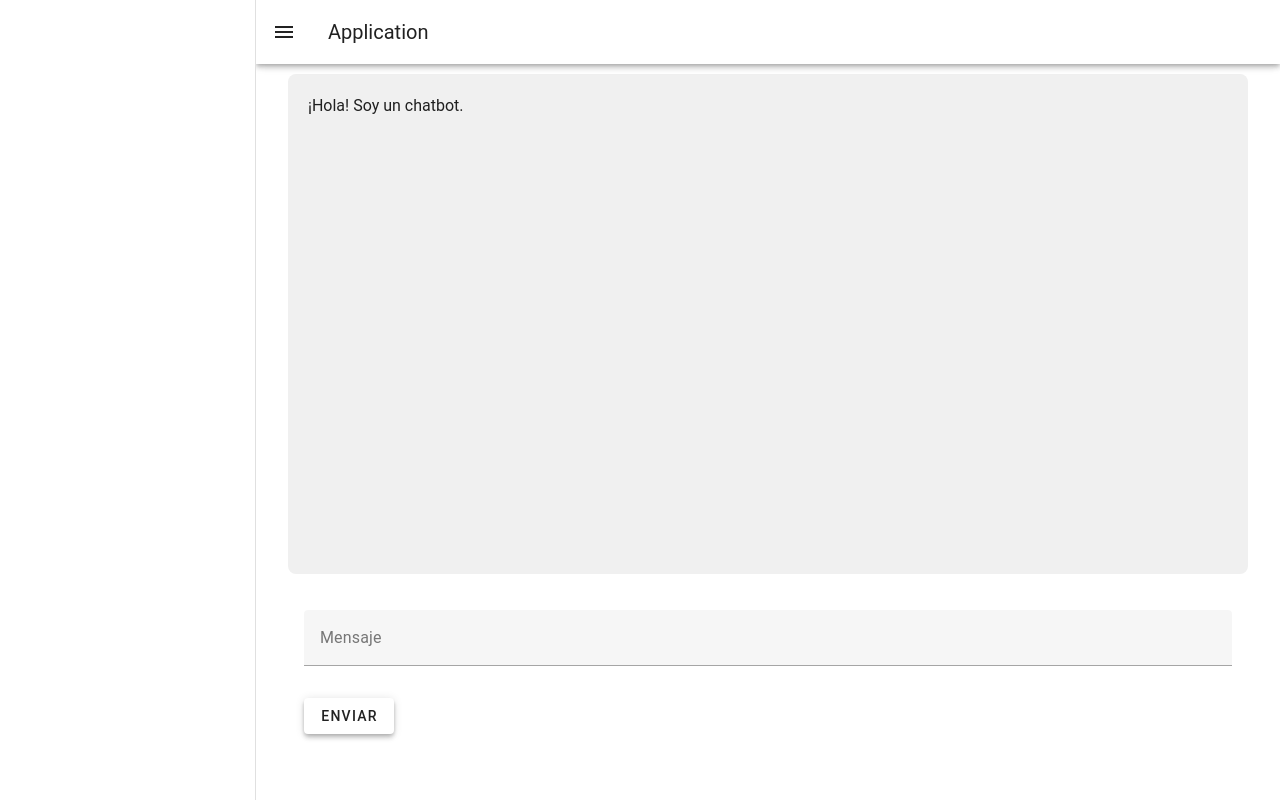
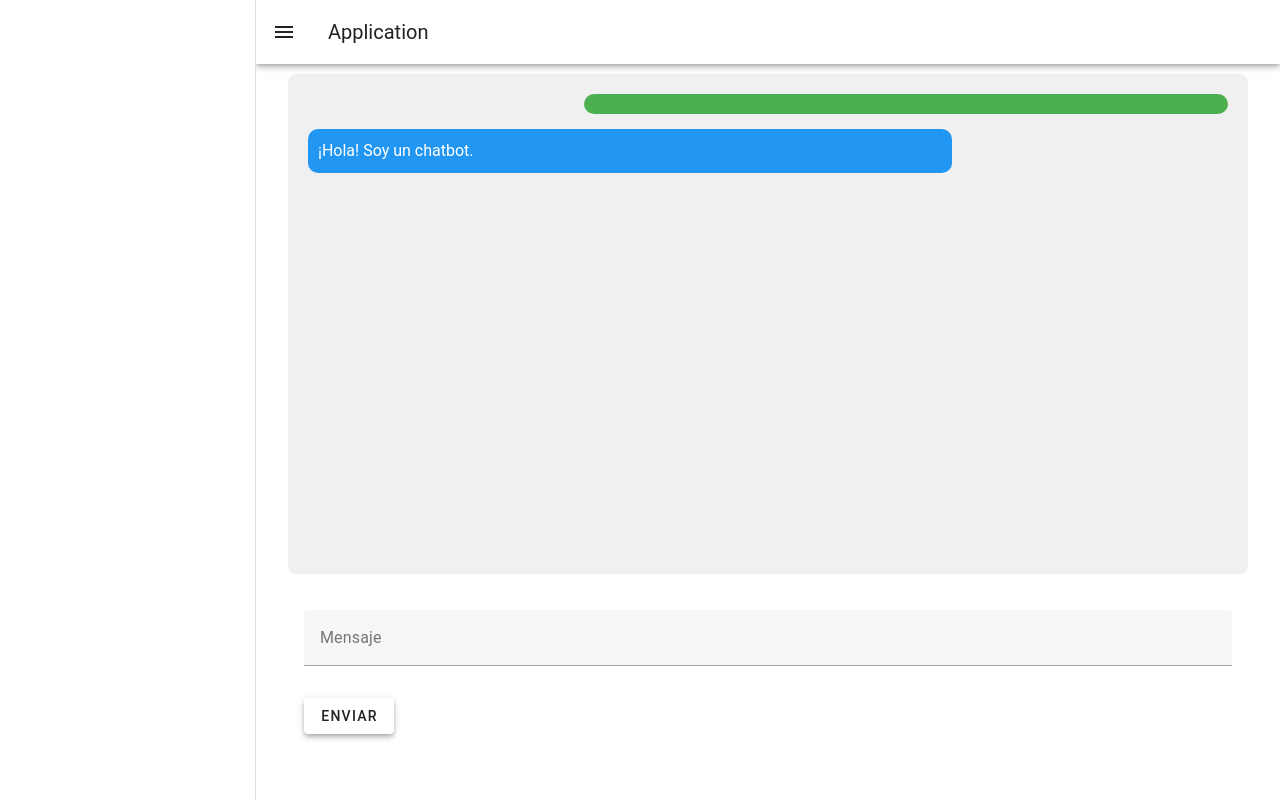
Before and after one commit to ObedVega/chatbot-vue-ui, a Vue app: page / in a window 1280 px wide. Both pictures are taken after a click on the button "ENVIAR". Built offline with nearby package versions, Linux system fonts and the light colour scheme.

Commit message:
test messages

```diff
--- a/src/App.vue
+++ b/src/App.vue
@@ -11,7 +11,7 @@
 
     <v-main>
       <v-container v-show=true class="fill-width chatbot">
-        <div v-for="message in messages" :key="message.id" :class="{ 'sent': message.sender === 'user', 'received': message.sender === 'bot' }">
+        <div class="message" v-for="message in messages" :key="message.id" :class="{ 'sent': message.sender === 'user', 'received': message.sender === 'bot' }">
           {{ message.text }}
         </div>
       </v-container>
@@ -26,7 +26,7 @@
 </template>
 
 <script setup>
-  import { ref } from 'vue'
+  import { ref, watchEffect  } from 'vue'
 
   const drawer = ref(null)
 </script>
@@ -68,11 +68,12 @@ export default {
   padding: 20px;
   margin-top: 10px;
   height: 500px;
-  margin-bottom: 20px; /* Añade margen inferior al primer contenedor */
+  margin-bottom: 20px;
+  overflow-y: auto;
 }
 
 .fill-width {
-  width: calc(100% - 64px); /* Ten en cuenta el padding del primer contenedor */
+  width: calc(100% - 64px);
   margin-right: auto;
   margin-left: auto;
 }
@@ -81,11 +82,25 @@ export default {
   margin-top: 10px;
 }
 
+.message {
+  border-radius: 10px;
+  padding: 10px;
+  max-width: 70%;
+  word-wrap: break-word;
+}
+
 .sent {
+  background-color: #4CAF50;
+  color: white;
   text-align: right;
+  margin-left: auto;
+  margin-bottom: 15px;
 }
 
 .received {
+  background-color: #2196F3;
+  color: white;
   text-align: left;
+  margin-bottom: 15px;
 }
 </style>
```
